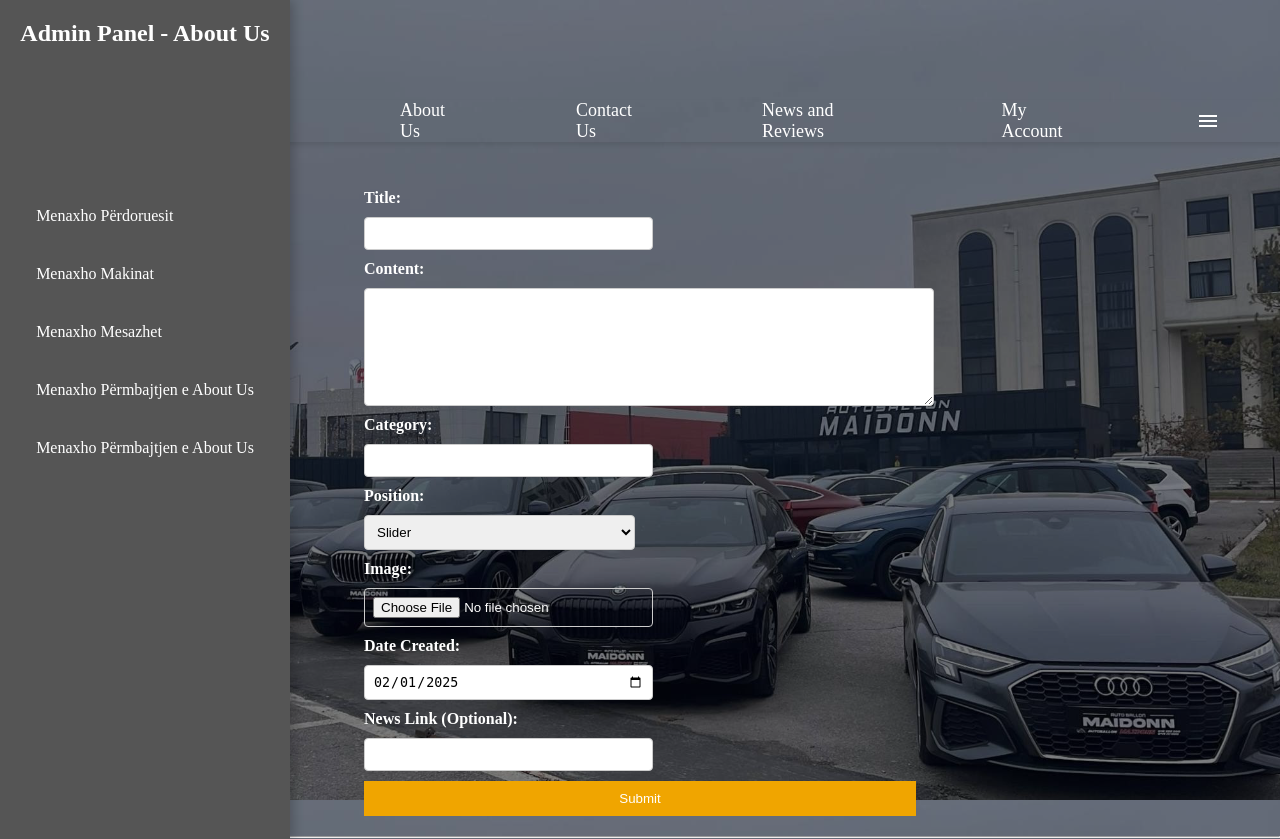
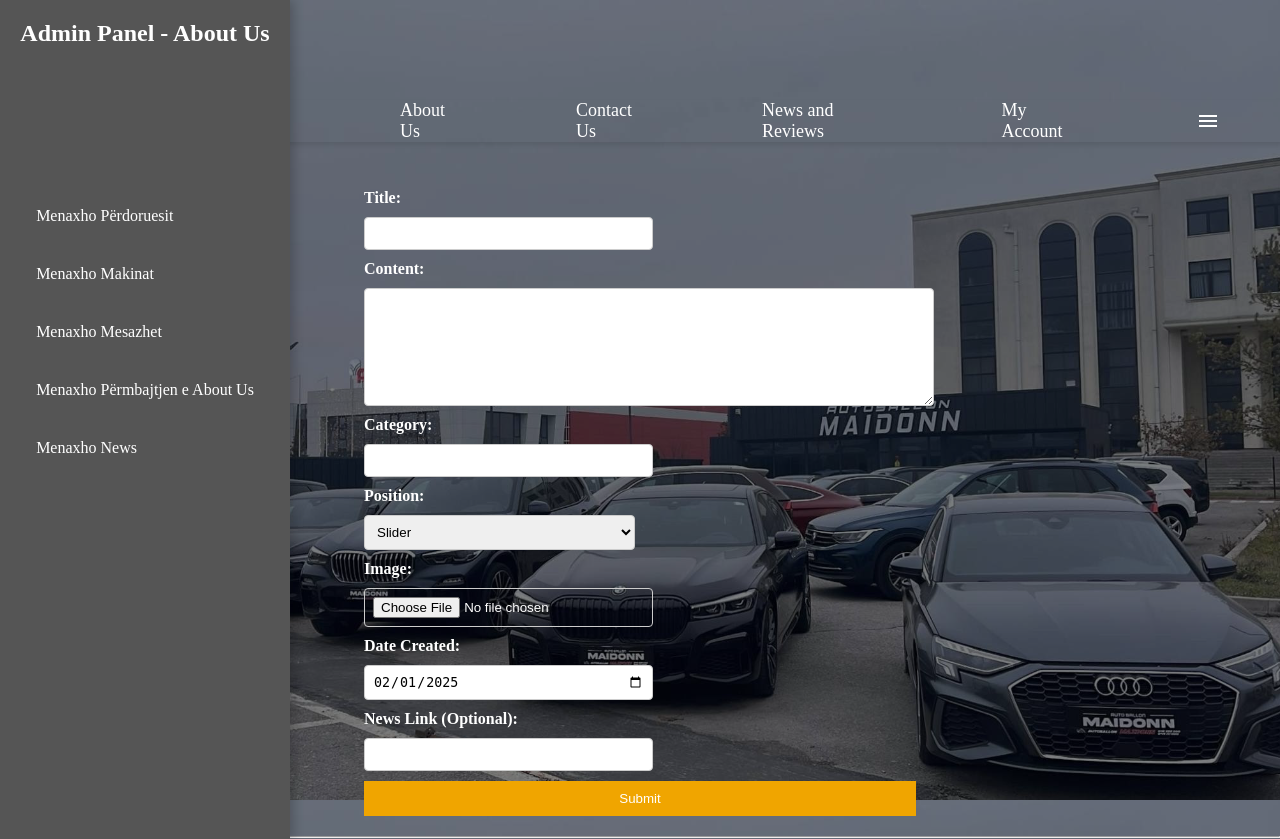
Before and after one commit to valzamustafa/Projektii, a PHP site: page /manage_news.php in a window 1280 px wide. Shown: the top 839 px of the page. Run offline with PHP 8.4, Linux system fonts and the light colour scheme; data that the repository does not hold is empty.

Commit message:
manage news

```diff
--- a/manage_news.php
+++ b/manage_news.php
@@ -242,7 +242,7 @@ $result = $newsManager->getAllNews();
         <li><a href="cars.php">Menaxho Makinat</a></li>
         <li><a href="manage_contacts.php">Menaxho Mesazhet</a></li>
         <li><a href="add_content.php">Menaxho Përmbajtjen e About Us</a></li>
-        <li><a href="manage_news.php">Menaxho Përmbajtjen e About Us</a></li>
+        <li><a href="manage_news.php">Menaxho News</a></li>
     </ul>
 </div>
 
```
